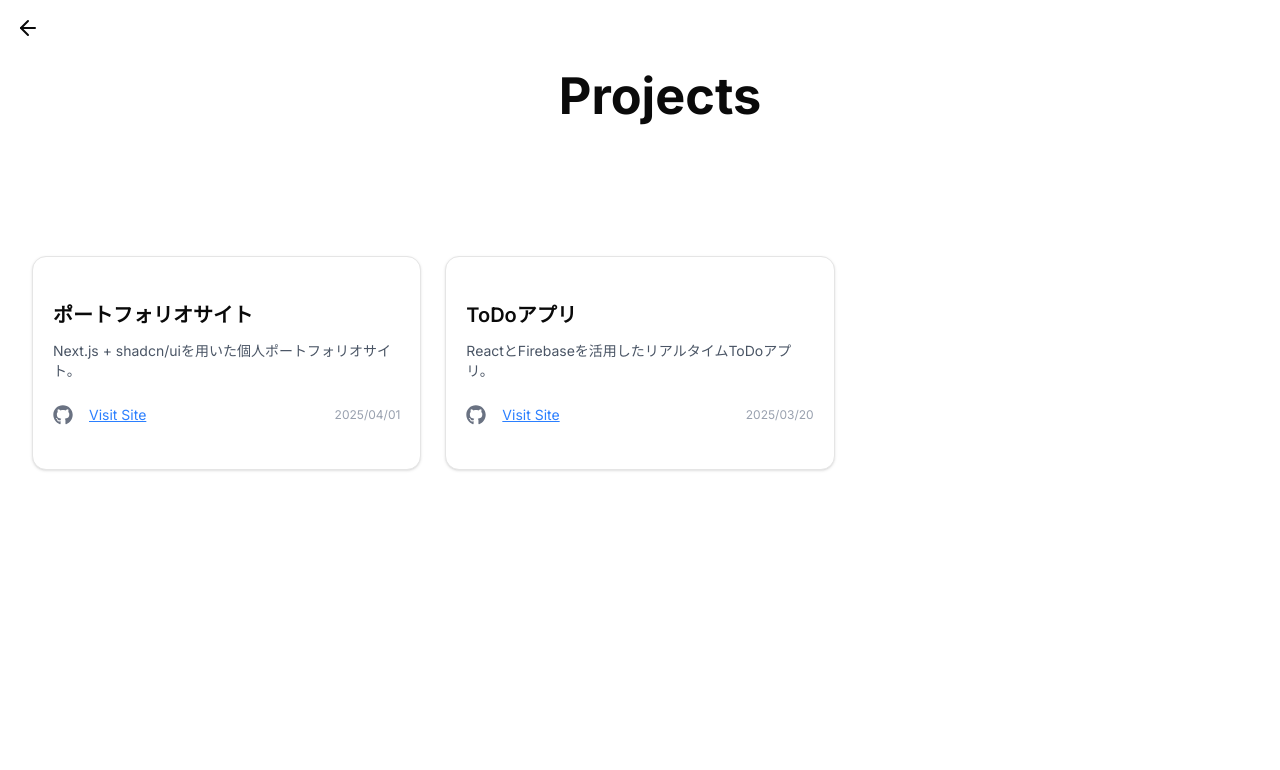
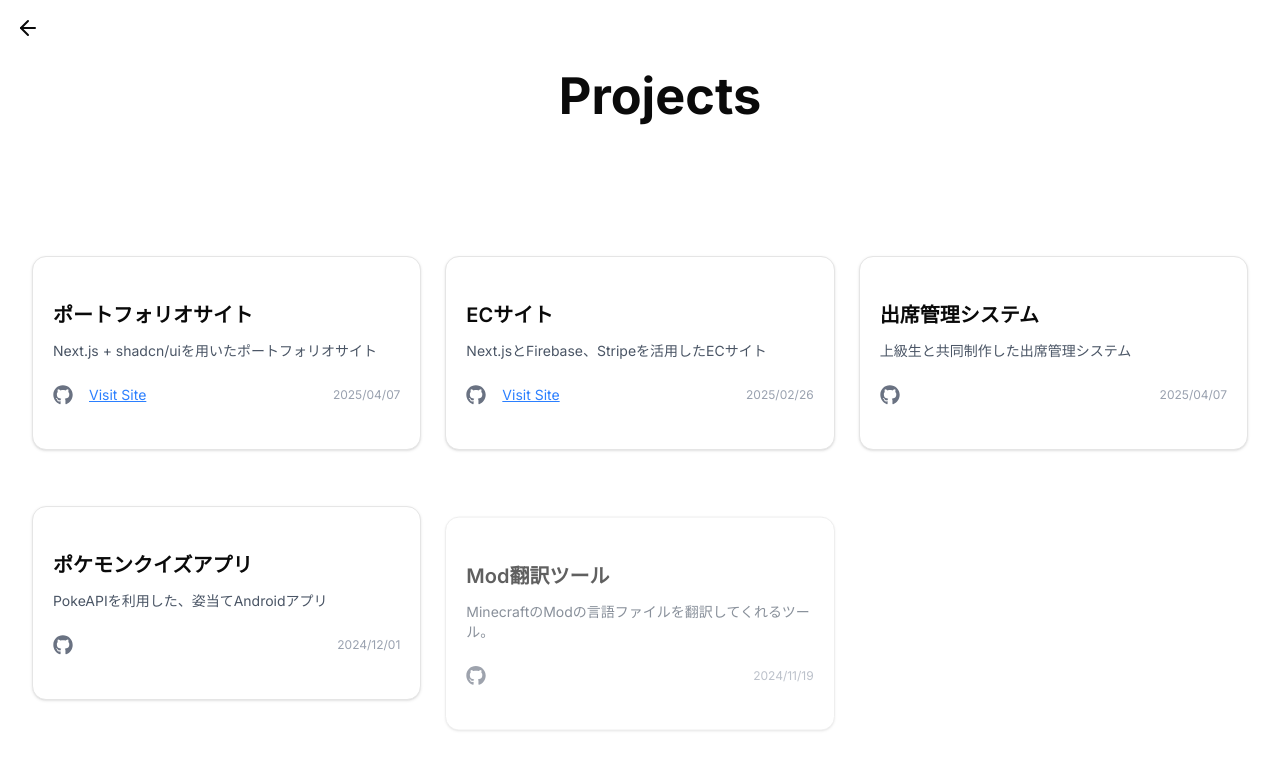
Before and after one commit to Mintostar/portfolio-app, a Next.js app: page /projects in a window 1280 px wide. Shown: the top 770 px of the page. Built offline with nearby package versions, Linux system fonts and the light colour scheme.

Commit message:
- Projectsページのプロジェクトの中身を書いた。
Note:
- 公開しているサイトがないときの処理を書くべき。
- プロジェクトのモーダルに今後のそのプロジェクトの展望や、反省点を入れたい。

```diff
--- a/data/projects.ts
+++ b/data/projects.ts
@@ -14,45 +14,110 @@ export interface Project {
 export const projects: Project[] = [
   {
     title: "ポートフォリオサイト",
-    description: "Next.js + shadcn/uiを用いた個人ポートフォリオサイト。",
-    githubUrl: "https://github.com/yourname/portfolio",
-    siteUrl: "https://yourportfolio.com",
-    date: "2025/04/01",
-    background:
-      "求職活動に向けて自分のスキル・実績をまとめるために設計・実装しました。SEO・アニメーション・アクセシビリティなど、現場で求められる要素を意識しています。",
+    description: "Next.js + shadcn/uiを用いたポートフォリオサイト",
+    githubUrl: "https://github.com/Mintostar/portfolio-app",
+    siteUrl: "https://portfolio-app-phi-snowy.vercel.app/",
+    date: "2025/04/07",
+    background: "自分のスキル・実績をまとめるために制作した。",
     techStack: [
       "Next.js",
+      "VScode",
       "shadcn/ui",
       "Framer Motion",
       "TypeScript",
       "Tailwind CSS",
     ],
     features: [
-      "レスポンシブ対応のトップページ・詳細ページ",
+      "シンプルなUIデザイン",
+      "react-simple-typewriterによるタイピングエフェクト",
       "モーダルでの動的な詳細表示",
-      "アニメーションによるUX強化",
-      "GitHub・公開リンクの導線設計",
+      "アニメーションによるUX向上",
     ],
     learnings:
-      "TypeScriptの型安全性を保ちつつ、ユーザー体験を意識した設計の重要性を学びました。",
-    highlights: "Framer Motionと組み合わせた自然なトランジション設計。",
+      "shadcn/uiやFramer Motionを初めて利用した。Tailwind CSSでレスポンシブデザインの実装に挑戦してみた。",
+    highlights: "Framer Motionとshadcn/uiを組み合わせたアニメーション。",
   },
   {
-    title: "ToDoアプリ",
-    description: "ReactとFirebaseを活用したリアルタイムToDoアプリ。",
-    githubUrl: "https://github.com/yourname/todo-app",
-    siteUrl: "https://yourtodoapp.com",
-    date: "2025/03/20",
-    background:
-      "リアルタイムデータの操作と状態管理を中心に、基本機能の設計・UIの改善を重視して構築しました。",
-    techStack: ["React", "Firebase", "Tailwind CSS", "TypeScript"],
+    title: "ECサイト",
+    description: "Next.jsとFirebase、Stripeを活用したECサイト",
+    githubUrl: "https://github.com/itc-s23014/EC_SITE",
+    siteUrl: "https://ec-site-three.vercel.app/",
+    date: "2025/02/26",
+    background: "進級制作課題として、二人で制作した。",
+    techStack: ["Next.js", "VScode", "Firebase", "Tailwind CSS", "Stripe"],
     features: [
-      "リアルタイムでのタスク追加・削除・更新",
-      "Firebase Authenticationによるログイン管理",
+      "Firebase Authenticationによるユーザー認証",
+      "Firestoreを用いた商品データの管理",
       "Tailwindによる柔軟なUIスタイリング",
+      "Stripeを用いた決済機能の実装",
+      "カート機能の実装",
+      "お気に入り機能の実装",
+      "検索機能の実装",
     ],
     learnings:
-      "クライアント状態とサーバー状態の整合性を保つ工夫の重要性を体感しました。",
-    highlights: "Firebaseとのデータ同期とパフォーマンス最適化。",
+      "FirebaseのFirestoreを用いたデータ管理や、Stripeを用いた決済機能の実装に挑戦した。また、Tailwind CSSを用いたUIデザインの実装にも取り組んだ。",
+    highlights:
+      "カート内やお気に入りの商品の個数がリアルタイムでヘッダー部分のアイコンに表示されるようにした。また、自分たちでルールを作りGitHubを運用した。",
+  },
+  {
+    title: "出席管理システム",
+    description: "上級生と共同制作した出席管理システム",
+    githubUrl: "https://github.com/itc-s22001/PBL_B",
+    siteUrl: "",
+    date: "2025/04/07",
+    background:
+      "2年生のとき、3年生と共同制作。出席を管理するためのシステムを作った。",
+    techStack: ["Next.js", "VScode", "Firebase", "Figma"],
+    features: [
+      "シンプルなUIデザイン",
+      "Firebaseによるユーザー認証機能",
+      "教師用管理画面を実装",
+    ],
+    learnings:
+      "この課題を進める過程で初めて、Next.jsに触れた。Firebaseの実装は先輩方が担当されたため、自分では触れる機会がなかった。設計段階でFigmaを用いてサイトのデザインを描いた。",
+    highlights: "Figmaで描いたデザインを、そのままの形で実装できた。",
+  },
+  {
+    title: "ポケモンクイズアプリ",
+    description: "PokeAPIを利用した、姿当てAndroidアプリ",
+    githubUrl: "https://github.com/itc-s23023/Android2Exam",
+    siteUrl: "",
+    date: "2024/12/01",
+    background: "Androidアプリ開発の課題として制作した。",
+    techStack: ["Kotlin", "Android Studio"],
+    features: ["取得したデータの保持", "最新のデータの取得"],
+    learnings: "この課題で初めてKotlinを触り、Android開発をした。",
+    highlights: "モックを活用することで、安定したテスト環境を構築できた。",
+  },
+  {
+    title: "Mod翻訳ツール",
+    description: "MinecraftのModの言語ファイルを翻訳してくれるツール。",
+    githubUrl: "https://github.com/Mintostar/ModTranslation",
+    siteUrl: "",
+    date: "2024/11/19",
+    background: "Minecraftの日本語未翻訳のModを快適に遊ぶために開発した。",
+    techStack: ["Python", "VScode", "googletrans API"],
+    features: [
+      "Jsonファイルの英語から日本語への翻訳",
+      "最新のデータの取得",
+      "翻訳のログを残せる",
+      "翻訳の進捗状況を表示",
+    ],
+    learnings:
+      "初めて趣味で書いたプロジェクト。コードが肥大化し管理が難しくなったため、以降のプロジェクトでは責務ごとにファイルを分割する方針を取り入れた。",
+    highlights:
+      "Jsonファイルの読み書きや翻訳処理をスムーズに行えるようになった。進捗バーが実装できた。",
+  },
+  {
+    title: "音楽プレイヤー",
+    description: "Electronを使って作った。デスクトップアプリケーション。",
+    githubUrl: "https://github.com/Mintostar/music_player",
+    siteUrl: "",
+    date: "2025/03/24",
+    background: "シンプルで広告がない音楽プレイヤーが欲しくて開発を始めた。",
+    techStack: ["Node.js", "HTML", "CSS", "Electron"],
+    features: ["mp3ファイルの再生", "プログレスバーの表示"],
+    learnings: "まだ開発中ですが、Electronの開発環境の構築方法を理解しました。",
+    highlights: "現在開発中のため、今後追加予定。",
   },
 ];
```
